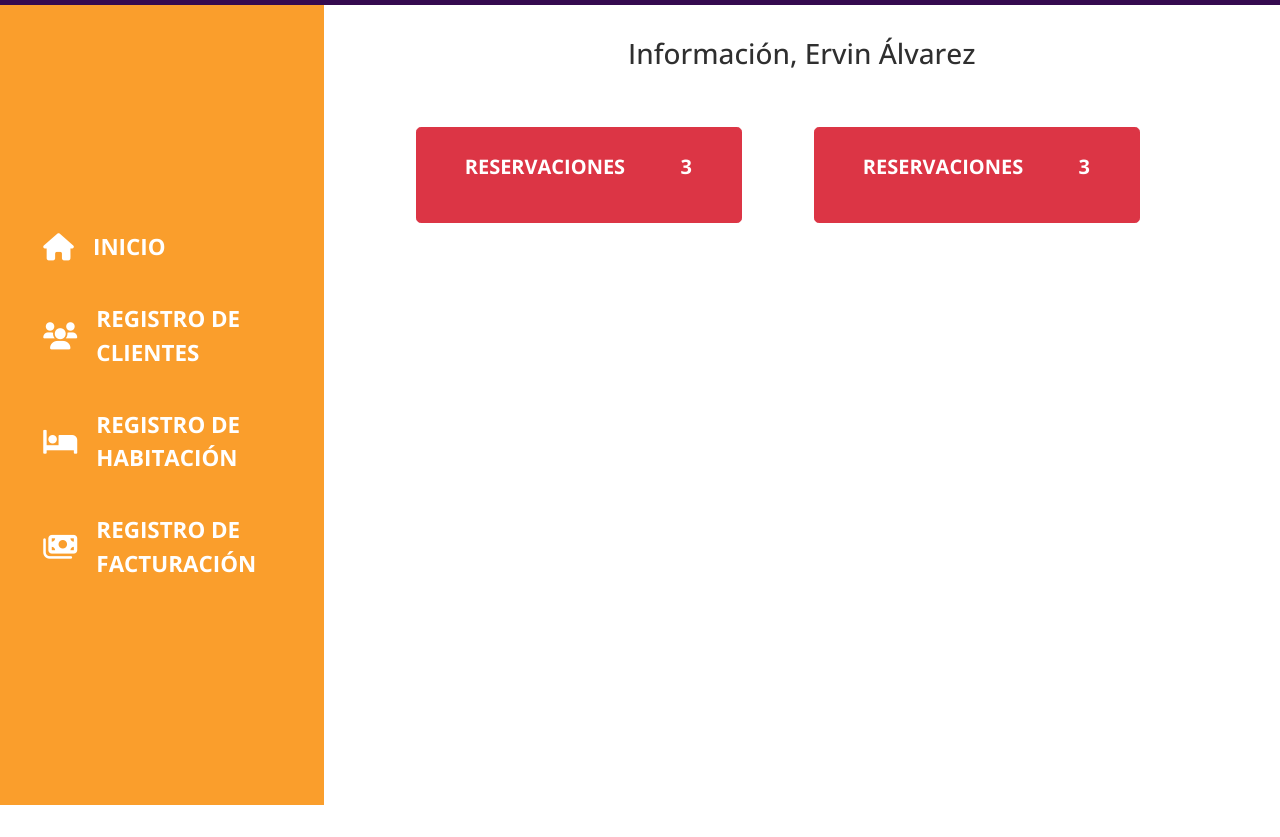
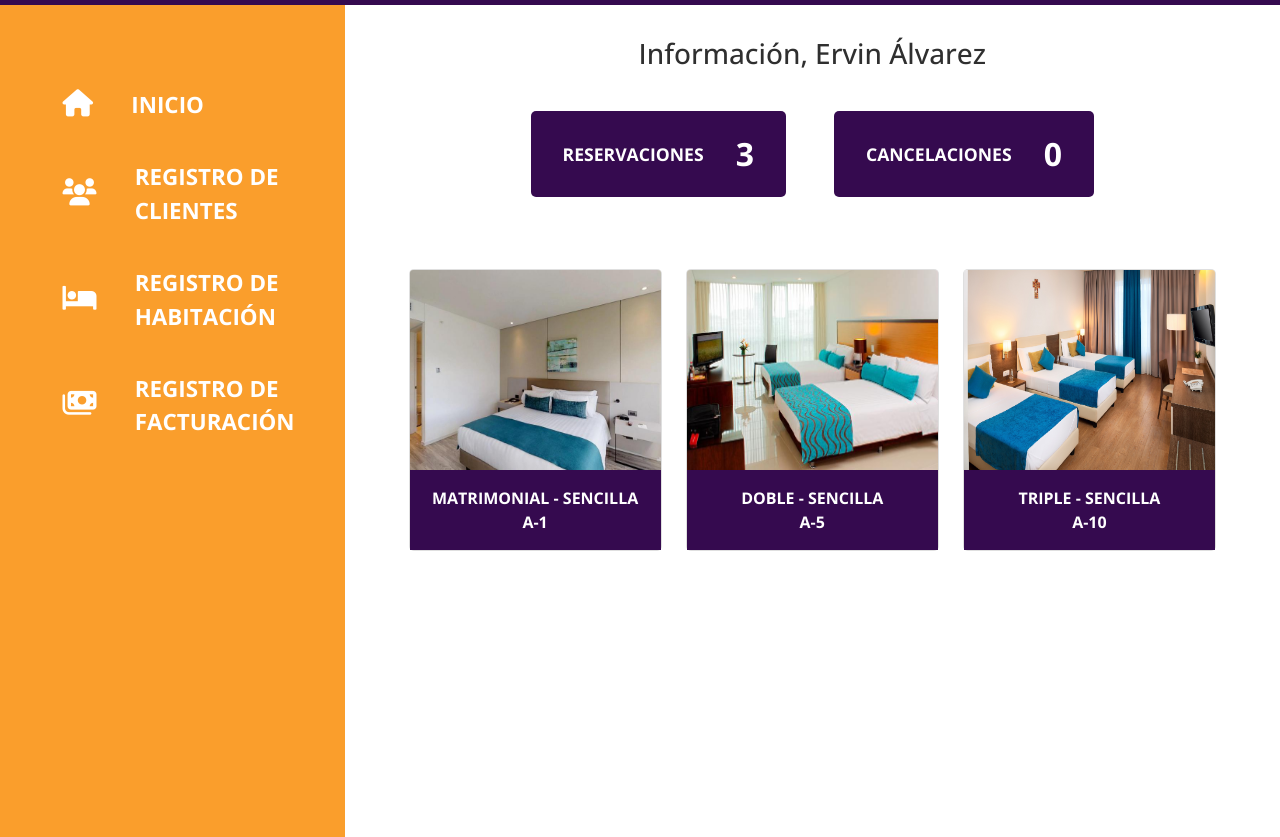
Before and after one commit to SoyVenuzx/Bootstrap-Course, a plain HTML site: page index.html in a window 1280 px wide. Shown: the part 65-902 px from the top of the page. Before the commit the page ends 870 px from the top, so only its background shows below. Drawn offline with nearby package versions, Linux system fonts and the light colour scheme.

Commit message:
cards finished

```diff
--- a/css/main.css
+++ b/css/main.css
@@ -32,7 +32,8 @@ body {
   min-height: 100vh;
   display: flex;
   flex-direction: column;
-  justify-content: center;
+  padding-top: 2rem;
+  /*justify-content: center;*/
   background-color: var(--side-color);
 }
 
@@ -84,8 +85,70 @@ body {
 }
 
 .spc {
-  display: grid;
-  grid-template-columns: repeat(2, 1fr);
+  display: flex;
+  justify-content: center;
+  align-items: center;
+  margin: 0 auto;
+}
+
+.item-container {
+  display: flex;
+  align-items: center;
   justify-content: center;
   margin: 0 auto;
+  margin-top: 2rem;
+  gap: 3rem;
 }
+
+.button {
+  display: inherit;
+  padding: 1.2rem 2rem;
+  background-color: var(--bg);
+  text-align: center;
+  justify-content: center;
+  align-items: center;
+  border-radius: 5px;
+  cursor: pointer;
+}
+
+.button a {
+  text-decoration: none;
+  color: white;
+  text-transform: uppercase;
+  font-weight: bold;
+  font-size: 1.1rem;
+}
+
+.button .btn-number {
+  padding-left: 2rem;
+  font-size: 2rem;
+}
+
+.card-container {
+  padding-top: 6rem !important;
+}
+
+.card-container img {
+  width: 100%;
+  height: 100%;
+}
+
+.bd-radius {
+  border-radius: 5px;
+  cursor: pointer;
+}
+
+.card-body {
+  background-color: var(--bg);
+  color: white;
+}
+
+.card-text {
+  text-transform: uppercase;
+  font-weight: 700;
+}
+
+.card-img-top {
+  width: 100%;
+  height: 200px;
+}
--- a/index.html
+++ b/index.html
@@ -42,30 +42,48 @@
             </div>
 
             <div class="row spc">
-              <div class="col-sm mt-5 d-flex justify-content-center">
-                <button class="btn btn-danger btn-lg text-start px-5 py-4">
-                  <div class="row d-flexx">
-                    <div>
-                      <p>Reservaciones</p>
-                    </div>
-                    <div>
-                      <p>3</p>
-                    </div>
-                  </div>
-                </button>
+              <div class="item-container">
+                <div class="button">
+                  <a href="#">Reservaciones</a>
+                  <a href="#" class="btn-number">3</a>
+                </div>
+
+                <div class="button">
+                  <a href="#">Cancelaciones</a>
+                  <a href="#" class="btn-number">0</a>
+                </div>
               </div>
+            </div>
+          </div>
 
-              <div class="col-sm mt-5">
-                <button class="btn btn-danger btn-lg text-start fw-bold px-5 py-4">
-                  <div class="row d-flexx">
-                    <div>
-                      <p>Reservaciones</p>
-                    </div>
-                    <div>
-                      <p>3</p>
-                    </div>
-                  </div>
-                </button>
+          <div class="row pt-5 px-5">
+            <!-- Card 1 -->
+            <div class="col-md-4 pt-4">
+              <div class="card bd-radius">
+                <img src="/img/sencilla.jpg" class="card-img-top" alt="..." width="200">
+                <div class="card-body">
+                  <p class="card-text text-center">Matrimonial - Sencilla<br>A-1</p>
+                </div>
+              </div>
+            </div>
+
+            <!-- Card 2 -->
+            <div class="col-md-4 pt-4">
+              <div class="card bd-radius">
+                <img src="/img/doble.jpg" class="card-img-top" alt="...">
+                <div class="card-body">
+                  <p class="card-text text-center">Doble - Sencilla<br>A-5</p>
+                </div>
+              </div>
+            </div>
+
+            <!-- Card 3 -->
+            <div class="col-md-4 pt-4">
+              <div class="card bd-radius">
+                <img src="/img/triple.jpeg" class="card-img-top" alt="...">
+                <div class="card-body">
+                  <p class="card-text text-center">Triple - Sencilla<br>A-10</p>
+                </div>
               </div>
             </div>
           </div>
--- a/partials/sidemenu.html
+++ b/partials/sidemenu.html
@@ -1,22 +1,22 @@
 <div id="sidebar-container" class="nav-bg">
   <div class="menu">
     <div class="menu-cont">
-      <i class="fa-solid fa-house"></i>
+      <a href="#" class=""><i class="fa-solid fa-house"></i></a>
       <a href="/index.html" class="menu__item"> Inicio</a>
     </div>
 
     <div class="menu-cont">
-      <i class="fa-solid fa-users"></i>
+      <a href="#"><i class="fa-solid fa-users"></i></a>
       <a href="#" class="menu__item"> Registro de clientes</a>
     </div>
 
     <div class="menu-cont">
-      <i class="fa-solid fa-bed"></i>
+      <a href="#"><i class="fa-solid fa-bed"></i></a>
       <a href="#" class="menu__item"> Registro de habitación</a>
     </div>
 
     <div class="menu-cont">
-      <i class="fa-solid fa-money-bills"></i>
+      <a href="#"><i class="fa-solid fa-money-bills"></i></a>
       <a href="#" class="menu__item"> Registro de facturación</a>
     </div>
   </div>
```
